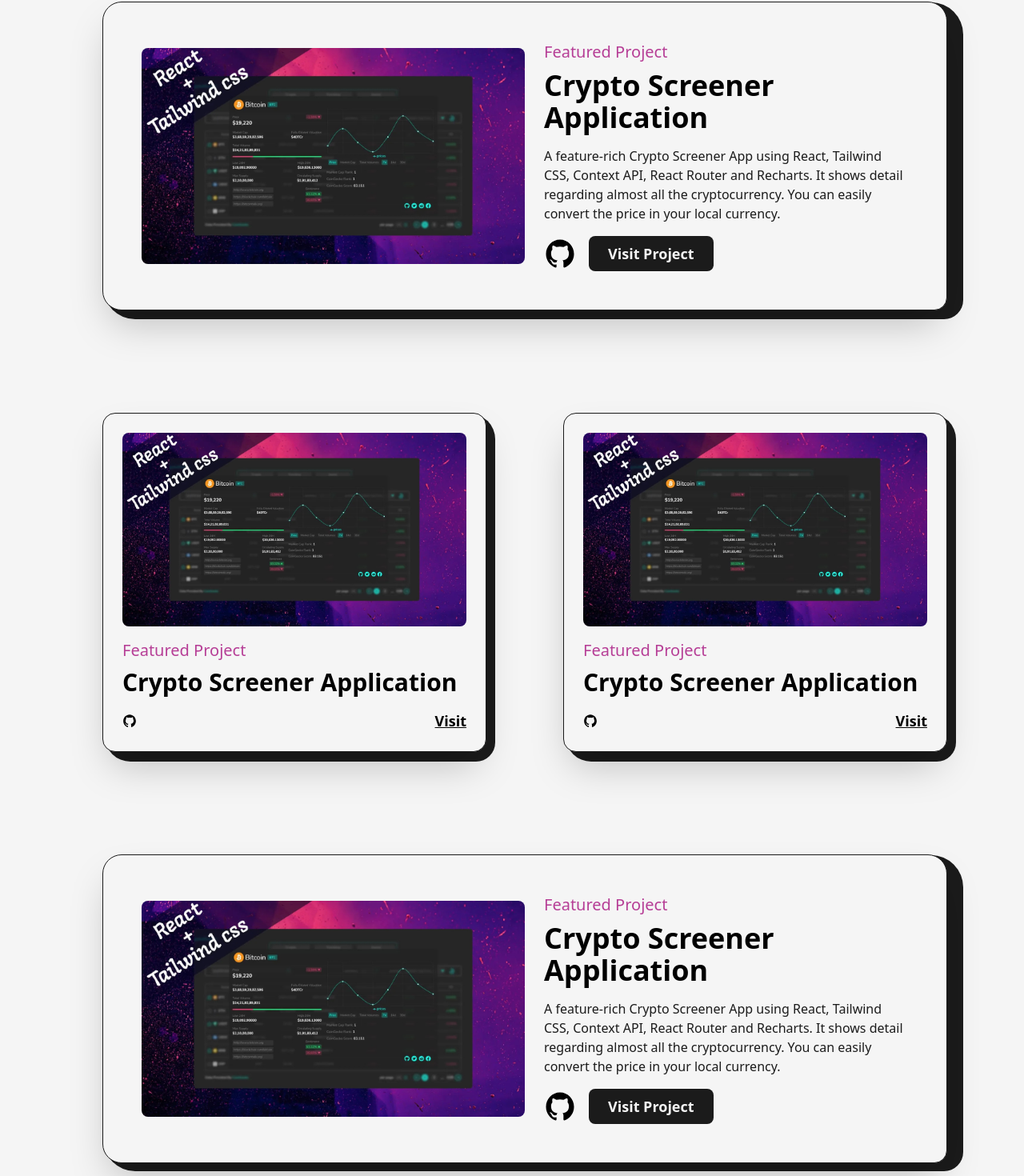
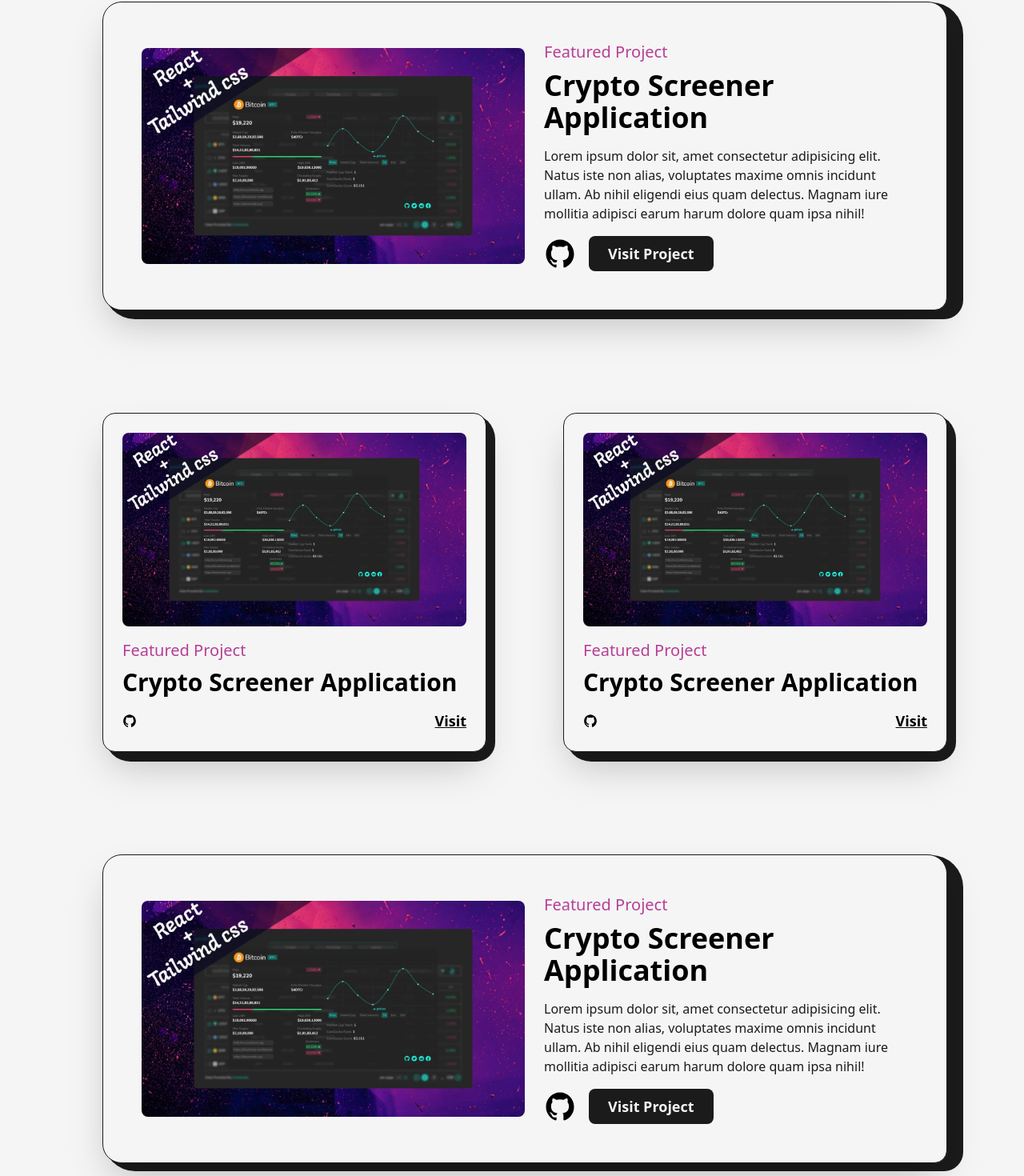
Before and after one commit to Aakash270997/Portfolio, a Next.js app: page /project in a window 1280 px wide. Shown: the part 430-1900 px from the top of the page at 80% size. Built offline with nearby package versions, Linux system fonts and the light colour scheme.

Commit message:
project dummy text

```diff
--- a/src/pages/project.js
+++ b/src/pages/project.js
@@ -64,7 +64,7 @@ const project = () => {
             <div className='col-span-12'>
               <FeaturedProject
                 title="Crypto Screener Application"
-                summary="A feature-rich Crypto Screener App using React, Tailwind CSS, Context API, React Router and Recharts. It shows detail regarding almost all the cryptocurrency. You can easily convert the price in your local currency."
+                summary="Lorem ipsum dolor sit, amet consectetur adipisicing elit. Natus iste non alias, voluptates maxime omnis incidunt ullam. Ab nihil eligendi eius quam delectus. Magnam iure mollitia adipisci earum harum dolore quam ipsa nihil!"
                 link="/"
                 type="Featured Project"
                 github="/"
@@ -74,7 +74,7 @@ const project = () => {
             <div className='col-span-6 sm:col-span-12'>
             <Project
                 title="Crypto Screener Application"
-                summary="A feature-rich Crypto Screener App using React, Tailwind CSS, Context API, React Router and Recharts. It shows detail regarding almost all the cryptocurrency. You can easily convert the price in your local currency."
+                summary="Lorem ipsum dolor sit, amet consectetur adipisicing elit. Natus iste non alias, voluptates maxime omnis incidunt ullam. Ab nihil eligendi eius quam delectus. Magnam iure mollitia adipisci earum harum dolore quam ipsa nihil!"
                 link="/"
                 type="Featured Project"
                 github="/"
@@ -84,7 +84,7 @@ const project = () => {
             <div className='col-span-6 sm:col-span-12'>
             <Project
                 title="Crypto Screener Application"
-                summary="A feature-rich Crypto Screener App using React, Tailwind CSS, Context API, React Router and Recharts. It shows detail regarding almost all the cryptocurrency. You can easily convert the price in your local currency."
+                summary="Lorem ipsum dolor sit, amet consectetur adipisicing elit. Natus iste non alias, voluptates maxime omnis incidunt ullam. Ab nihil eligendi eius quam delectus. Magnam iure mollitia adipisci earum harum dolore quam ipsa nihil!"
                 link="/"
                 type="Featured Project"
                 github="/"
@@ -94,7 +94,7 @@ const project = () => {
             <div className='col-span-12'>
               <FeaturedProject
                 title="Crypto Screener Application"
-                summary="A feature-rich Crypto Screener App using React, Tailwind CSS, Context API, React Router and Recharts. It shows detail regarding almost all the cryptocurrency. You can easily convert the price in your local currency."
+                summary="Lorem ipsum dolor sit, amet consectetur adipisicing elit. Natus iste non alias, voluptates maxime omnis incidunt ullam. Ab nihil eligendi eius quam delectus. Magnam iure mollitia adipisci earum harum dolore quam ipsa nihil!"
                 link="/"
                 type="Featured Project"
                 github="/"
@@ -104,7 +104,7 @@ const project = () => {
             <div className='col-span-6 sm:col-span-12'>
             <Project
                 title="Crypto Screener Application"
-                summary="A feature-rich Crypto Screener App using React, Tailwind CSS, Context API, React Router and Recharts. It shows detail regarding almost all the cryptocurrency. You can easily convert the price in your local currency."
+                summary="Lorem ipsum dolor sit, amet consectetur adipisicing elit. Natus iste non alias, voluptates maxime omnis incidunt ullam. Ab nihil eligendi eius quam delectus. Magnam iure mollitia adipisci earum harum dolore quam ipsa nihil!"
                 link="/"
                 type="Featured Project"
                 github="/"
@@ -114,7 +114,7 @@ const project = () => {
             <div className='col-span-6 sm:col-span-12'>
             <Project
                 title="Crypto Screener Application"
-                summary="A feature-rich Crypto Screener App using React, Tailwind CSS, Context API, React Router and Recharts. It shows detail regarding almost all the cryptocurrency. You can easily convert the price in your local currency."
+                summary="Lorem ipsum dolor sit, amet consectetur adipisicing elit. Natus iste non alias, voluptates maxime omnis incidunt ullam. Ab nihil eligendi eius quam delectus. Magnam iure mollitia adipisci earum harum dolore quam ipsa nihil!"
                 link="/"
                 type="Featured Project"
                 github="/"
```
